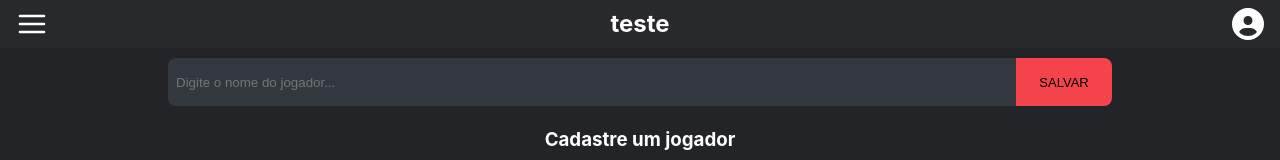
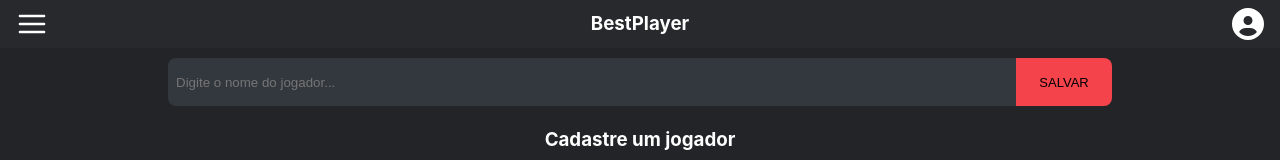
Before and after one commit to Peixoto07/bestplayer-react, a React (Vite) app: page / in a window 1280 px wide. Shown: the top 160 px of the page. Built offline with nearby package versions, Linux system fonts and the light colour scheme.

Commit message:
altera texto do Header

```diff
--- a/src/components/Header/Header.css
+++ b/src/components/Header/Header.css
@@ -9,7 +9,7 @@
     flex-direction: row;
 }
 
-.headerContainer h2{
+.headerContainer h3{
 margin: 0;
 }
 
--- a/src/components/Header/Header.jsx
+++ b/src/components/Header/Header.jsx
@@ -8,7 +8,7 @@ const Header = () => {
 
         <header className='headerContainer'>
             <FiMenu className='icon'/>
-            <h2>teste</h2>
+            <h3>BestPlayer</h3>
             <FaCircleUser className='icon' />
         </header>
      );
```
